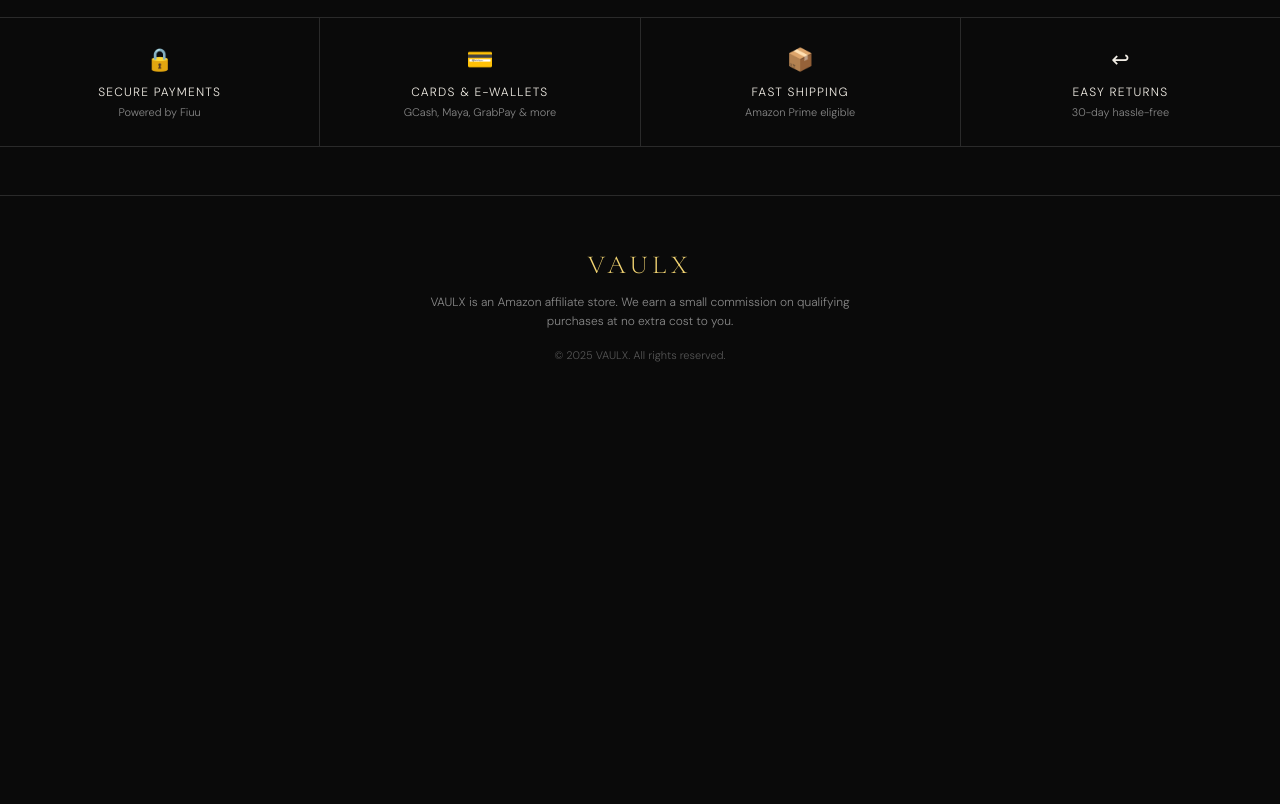
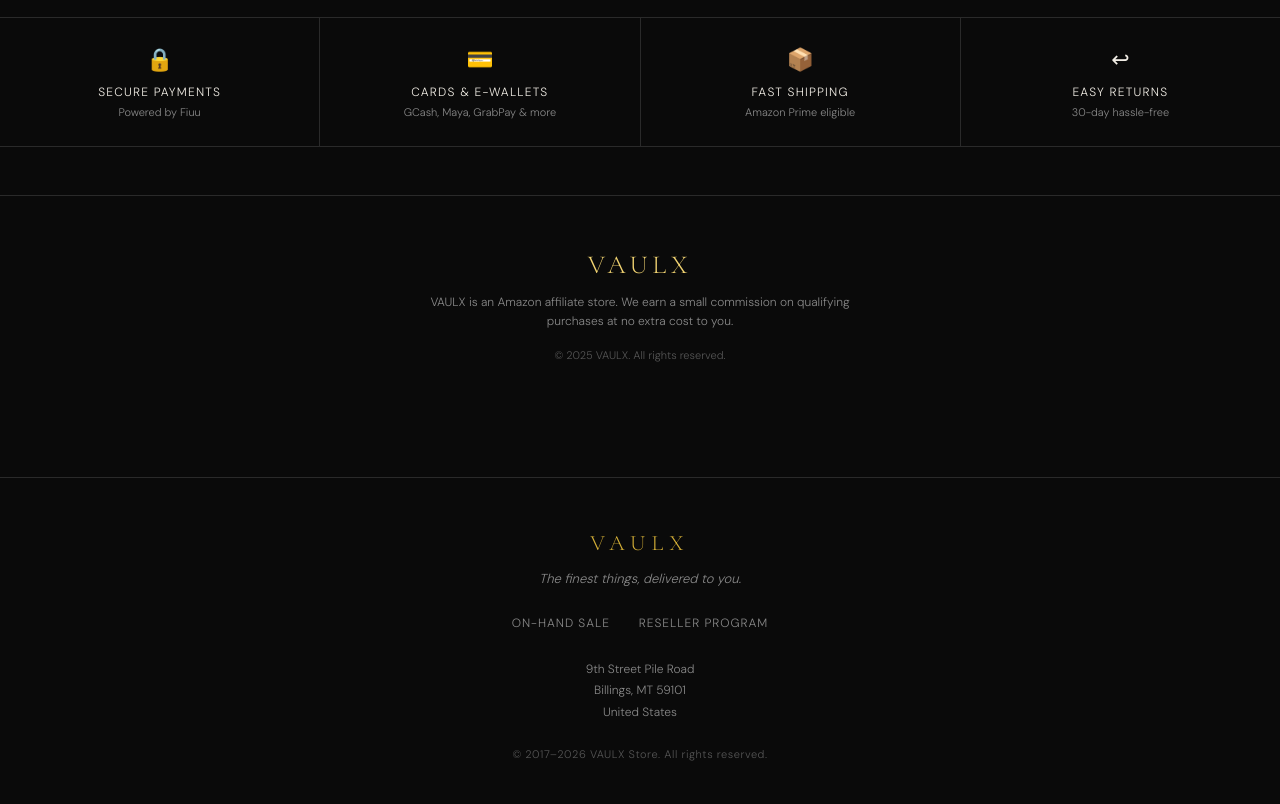
Before and after one commit to sarahara-vaulx/vaulx-store, a website: page index.html in a window 1280 px wide. Shown: the part 1773-2577 px from the top of the page. Before the commit the page ends 2186 px from the top, so only its background shows below. Drawn offline with nearby package versions, Linux system fonts and the light colour scheme.

Commit message:
Update index.html

```diff
--- a/index.html
+++ b/index.html
@@ -112,6 +112,32 @@
   </div>
 </div>
 
+<!-- FOOTER -->
+<footer class="site-footer">
+  <div class="ft-brand serif">VAULX</div>
+  <div class="ft-tag">The finest things, delivered to you.</div>
+  <div class="ft-links">
+    <a href="/shop.html">On-Hand Sale</a>
+    <a href="/reseller.html">Reseller Program</a>
+  </div>
+  <div class="ft-addr">
+    9th Street Pile Road<br>
+    Billings, MT 59101<br>
+    United States
+  </div>
+  <div class="ft-copy">© 2017–2026 VAULX Store. All rights reserved.</div>
+</footer>
+
+<style>
+.site-footer{text-align:center;padding:3rem 2rem 2.5rem;border-top:1px solid var(--border);margin-top:4rem}
+.site-footer .ft-brand{color:var(--gold);font-size:22px;letter-spacing:.28em;margin-bottom:.5rem}
+.site-footer .ft-tag{color:var(--muted);font-size:13px;font-style:italic;margin-bottom:1.5rem}
+.site-footer .ft-links{display:flex;gap:1.8rem;justify-content:center;flex-wrap:wrap;margin-bottom:1.6rem}
+.site-footer .ft-links a{color:var(--muted);font-size:12px;letter-spacing:.08em;text-transform:uppercase;text-decoration:none;transition:color .2s}
+.site-footer .ft-links a:hover{color:var(--gold)}
+.site-footer .ft-addr{color:var(--muted);font-size:12px;line-height:1.8;margin-bottom:1.4rem}
+.site-footer .ft-copy{color:var(--muted2);font-size:11px;letter-spacing:.05em}
+</style>
 <!-- Hidden Fiuu payment form (auto-submitted) -->
 <form id="fiuuForm" method="POST" style="display:none"></form>
 
```
